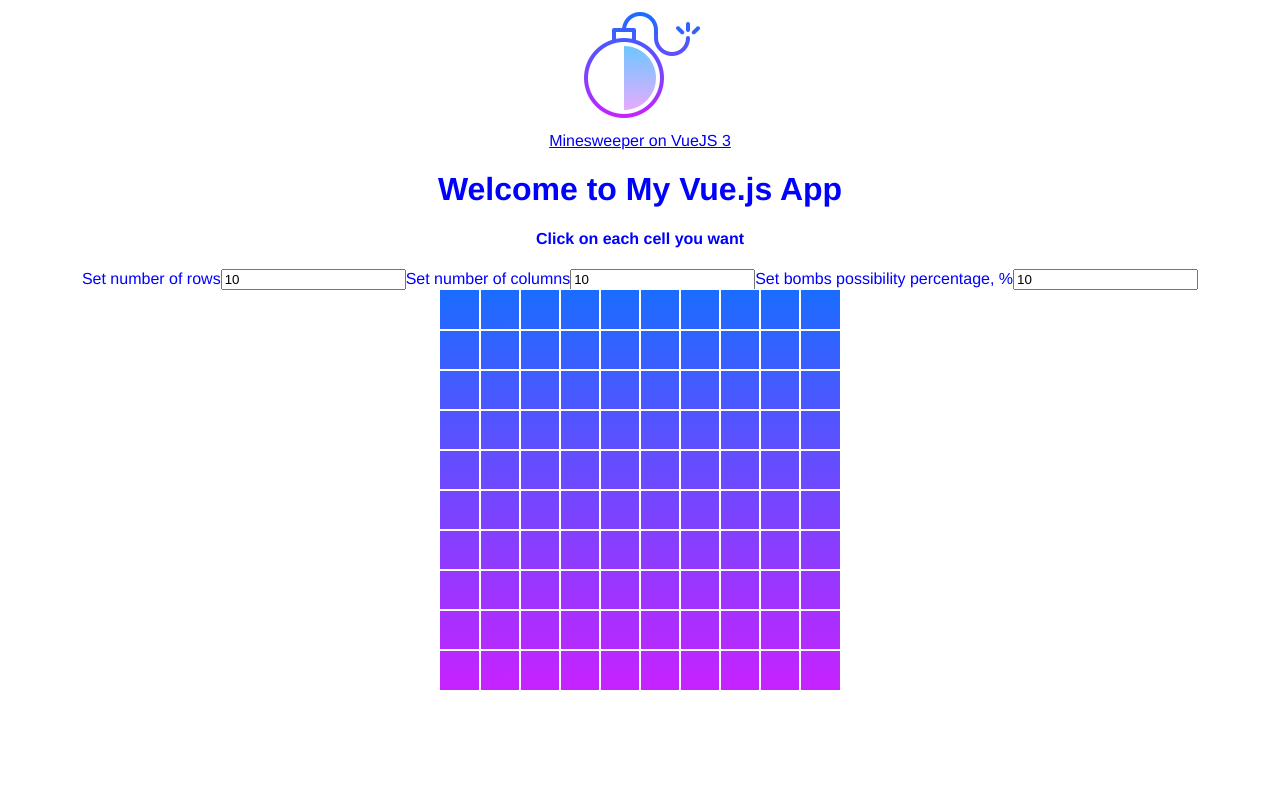
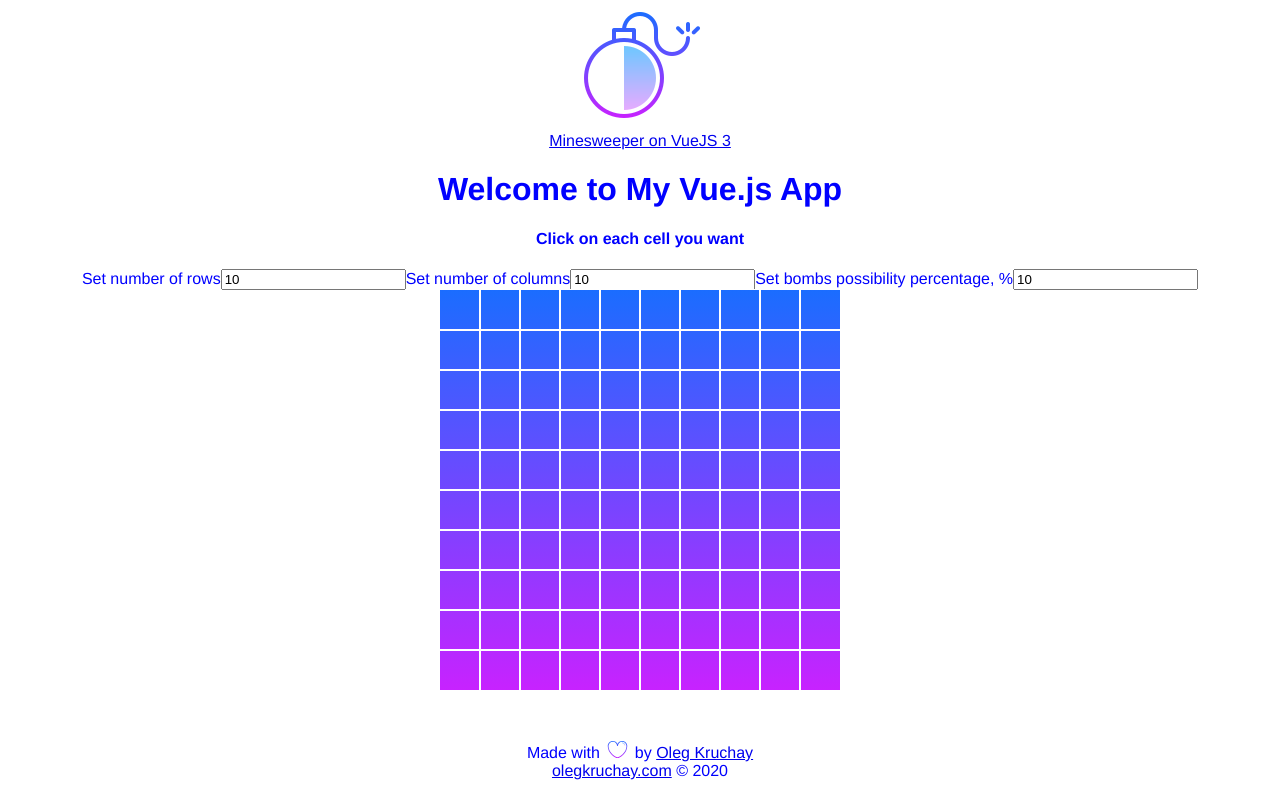
Before and after one commit to kruchai/minesweeper-vue, a Vue app: page / in a window 1280 px wide. Built offline with nearby package versions, Linux system fonts and the light colour scheme.

Commit message:
v0.1 (MVP): Adding a Footer component.

```diff
--- a/src/App.vue
+++ b/src/App.vue
@@ -26,7 +26,7 @@
         :data-bomb="Math.random() <= setNumberOfBombs / 100 ? 'bomb' : ''"
         v-for="cell in getCountOfCells()" :key="cell"
       >
-        <div class="child-cell" @click="clicked($event)"></div>
+        <div class="child-cell" @click="isClicked($event)"></div>
       </div>
 
     </div>
@@ -60,7 +60,7 @@ export default {
     };
   },
   methods: {
-    clicked(event) {
+    isClicked(event) {
       event.target.classList.add('clicked');
       console.log(event);
 
--- a/src/components/Footer.vue
+++ b/src/components/Footer.vue
@@ -0,0 +1,17 @@
+<template>
+  <div class="footer">
+    <div class="footer-message">
+      <span>Made with</span><img src="../assets/heart.svg" alt="Oleg Kruchay" />
+      <span>by <a href="https://olegkruchay.com">Oleg Kruchay</a></span>
+    </div>
+    <div class="footer-year">
+      <a href="https://olegkruchay.com">olegkruchay.com</a> © 2020
+    </div>
+  </div>
+</template>
+
+<script>
+export default {
+  name: "Footer"
+};
+</script>
```
Also changed, not shown: src/assets/heart.svg (added).
